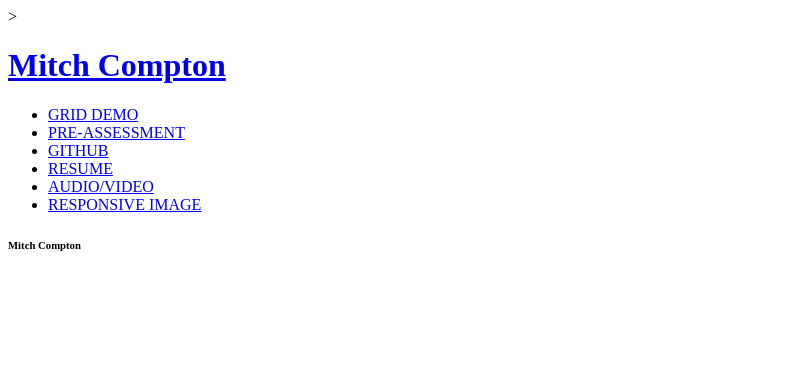
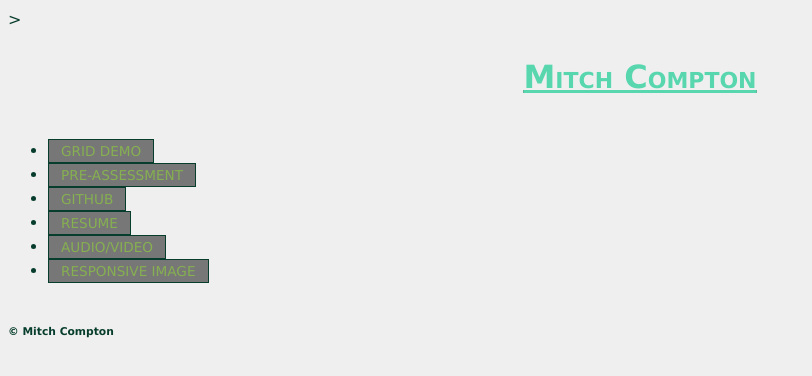
Before and after one commit to MCdaHammer/ifsc-3342, a plain HTML site: page index.html in a window 1280 px wide. Shown: the whole page, without its empty margins (0-812 px from the left). Drawn offline with Linux system fonts and the light colour scheme.

Commit message:
homepage-work

```diff
--- a/assets/css/style.css
+++ b/assets/css/style.css
@@ -0,0 +1,92 @@
+html {
+    box-sizing: border-box;
+  }
+  *,
+  *:before,
+  *:after {
+    box-sizing: inherit;
+  }
+  body {
+  font-family: Verdana, Geneva, sans-serif;
+  line-height: 1.5;
+  }
+  img {
+    max-width:100%;
+    height:auto;
+  }
+  h1{
+  font-variant: small-caps;
+  text-decoration: underline;
+  }
+  .visuallyhidden {
+  border: 0;
+  clip: rect(0 0 0 0);
+  height: 1px;
+  margin: -1px;
+  overflow: hidden;
+  padding: 0;
+  position: absolute;
+  width: 1px;
+  white-space: nowrap;
+  }
+
+  .container {
+  max-width: 400px;
+  margin: 0 auto;
+  }
+
+  body {
+  background: #efefef;
+  color: #073D2C;
+  }
+  a:link{
+  color:#58D6AE;
+  }
+  a:visited{
+  color:#AF8586;
+  }
+
+  .container{
+  margin:0 auto;
+  background:rgba(0,0,0,.2)
+  }
+
+  nav.primary{
+  display:grid;
+  grid-template-columns: repeat(6, 1fr);
+  grid-gap: 10px;
+  justify-content: center;
+
+  }
+
+  nav a:link, nav a:visited{
+  border: 1px solid #073D2C;
+  padding: 3px 12px;
+  text-align: center;
+  text-decoration:none;
+  color: #58D6AE;
+  text-transform: uppercase;
+  font-size: 0.85em;
+  background: rgba(0,0,0,0.5);
+  transition: background-color 0.5s ease;
+  color: #86B051;
+  }
+
+  nav a:hover{
+  background: rgba(0,0,0,.25)
+  }
+
+  h1 {
+  display: flex;
+  flex-direction: row;
+  justify-content: center;
+  text-align: center;
+  font-weight: 900;
+  color: #073D2C;
+  }
+
+
+  footer{
+  text-align:center;
+  padding: 20px 0
+  }
--- a/index.html
+++ b/index.html
@@ -5,14 +5,16 @@
 <meta charset="UTF-8">
 <meta name="description" content="This is Mitch Compton's Course Homepage">
 <meta name="author" content="Mitch Compton">
+<meta name="viewport" content="width=device-width, initial-scale=1">
 <title>Mitch's IFSC 3342 Home Page</title>
 <link href="assets/css/style.css" rel="stylesheet">
 </head>
-<body id="container">
+<body>
+<div id="container">
   <div id="header">
     <h1><a href="index.html">Mitch Compton</a></h1>
   </div>
-  <div id="nav">
+  <nav class="primary">
     <ul>
       <li><a href="/grid-demo/index.html">GRID DEMO</a></li>
       <li><a href="/pre-assessment/index.html">PRE-ASSESSMENT</a></li>
@@ -21,9 +23,10 @@
       <li><a href="/vid/index.html">AUDIO/VIDEO</a></li>
       <li><a href="/responsive-imagery/index.html">RESPONSIVE IMAGE</a></li>
     </ul>
-
+  </nav>
   <div id="footer">
-    <h6>Mitch Compton</h6>
+    <h6> &copy; Mitch Compton</h6>
   </div>
+</div>
 </body>
 </html>
```
